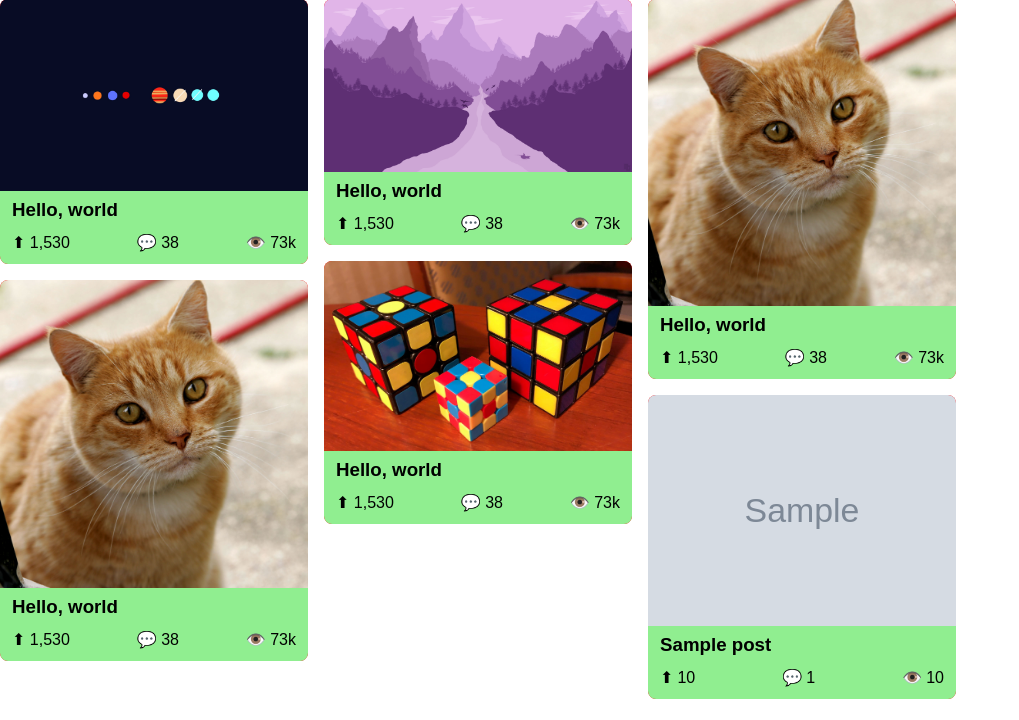
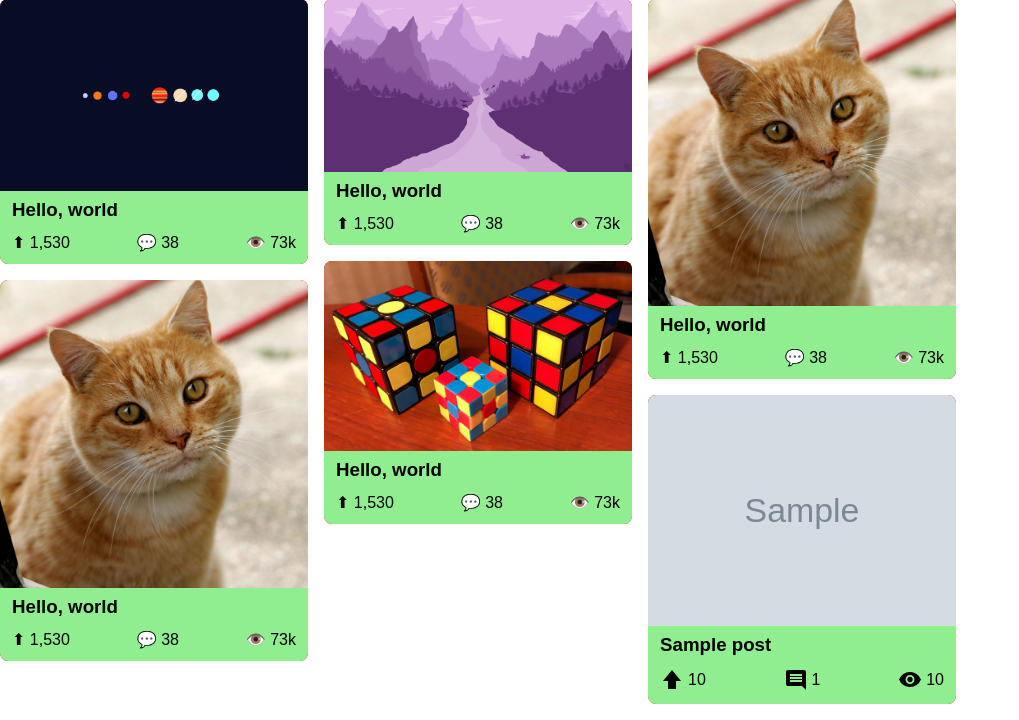
Before and after one commit to purewave0/imgflow, a Flask app: page / in a window 1280 px wide. Shown: the part 351-1071 px from the top of the page, without its empty margins (0-1019 px from the left). Before the commit the page ends 1050 px from the top, so only its background shows below. Run offline with Flask 3, Linux system fonts and the light colour scheme; tables that the repository leaves empty hold one stand-in row (values such as "Sample post"); grey boxes marked "Sample" are stand-in pictures; parts of the project's set-up code (start-up, migrations or seed data) failed here and were passed over.

Commit message:
feat: add proper svg icons in post cards

```diff
--- a/app/static/css/index.css
+++ b/app/static/css/index.css
@@ -34,6 +34,12 @@
     justify-content: space-between;
 }
 
-.stat-icon {
+.post-stat {
+    display: flex;
+    align-items: center;
+}
+
+.post-stat svg {
     margin-right: 4px;
+    fill: black;
 }
--- a/app/static/js/index.js
+++ b/app/static/js/index.js
@@ -18,23 +18,20 @@ function createPostCard(
     postStats.className = 'post-stats';
 
     const upvotesContainer = document.createElement('div');
-    const upvotesIcon = document.createElement('span');
-    upvotesIcon.className = 'stat-icon'
-    upvotesIcon.textContent = '⬆';
+    upvotesContainer.className = 'post-stat';
+    upvotesContainer.innerHTML = '<svg xmlns="http://www.w3.org/2000/svg" height="24px" viewBox="0 -960 960 960" width="24px" fill="#e8eaed"><path d="M320-120v-320H120l360-440 360 440H640v320H320Z"/></svg>';
     const upvotesValue = document.createElement('span');
     upvotesValue.textContent = upvotes;
 
     const commentsContainer = document.createElement('div');
-    const commentsIcon = document.createElement('span');
-    commentsIcon.className = 'stat-icon'
-    commentsIcon.textContent = '💬';
+    commentsContainer.className = 'post-stat';
+    commentsContainer.innerHTML = '<svg xmlns="http://www.w3.org/2000/svg" height="24px" viewBox="0 -960 960 960" width="24px" fill="#e8eaed"><path d="M240-400h480v-80H240v80Zm0-120h480v-80H240v80Zm0-120h480v-80H240v80Zm-80 400q-33 0-56.5-23.5T80-320v-480q0-33 23.5-56.5T160-880h640q33 0 56.5 23.5T880-800v720L720-240H160Z"/></svg>';
     const commentsValue = document.createElement('span');
     commentsValue.textContent = commentCount;
 
     const viewsContainer = document.createElement('div');
-    const viewsIcon = document.createElement('span');
-    viewsIcon.className = 'stat-icon'
-    viewsIcon.textContent = '👁️';
+    viewsContainer.className = 'post-stat';
+    viewsContainer.innerHTML = '<svg xmlns="http://www.w3.org/2000/svg" height="24px" viewBox="0 -960 960 960" width="24px" fill="#e8eaed"><path d="M480-320q75 0 127.5-52.5T660-500q0-75-52.5-127.5T480-680q-75 0-127.5 52.5T300-500q0 75 52.5 127.5T480-320Zm0-72q-45 0-76.5-31.5T372-500q0-45 31.5-76.5T480-608q45 0 76.5 31.5T588-500q0 45-31.5 76.5T480-392Zm0 192q-146 0-266-81.5T40-500q54-137 174-218.5T480-800q146 0 266 81.5T920-500q-54 137-174 218.5T480-200Z"/></svg>';
     const viewsValue = document.createElement('span');
     viewsValue.textContent = views;
 
@@ -42,9 +39,9 @@ function createPostCard(
     postInfo.append(titleElement, postStats);
     postStats.append(upvotesContainer, commentsContainer, viewsContainer);
 
-    upvotesContainer.append(upvotesIcon, upvotesValue);
-    commentsContainer.append(commentsIcon, commentsValue);
-    viewsContainer.append(viewsIcon, viewsValue);
+    upvotesContainer.append(upvotesValue);
+    commentsContainer.append(commentsValue);
+    viewsContainer.append(viewsValue);
 
     return post;
 }
```
